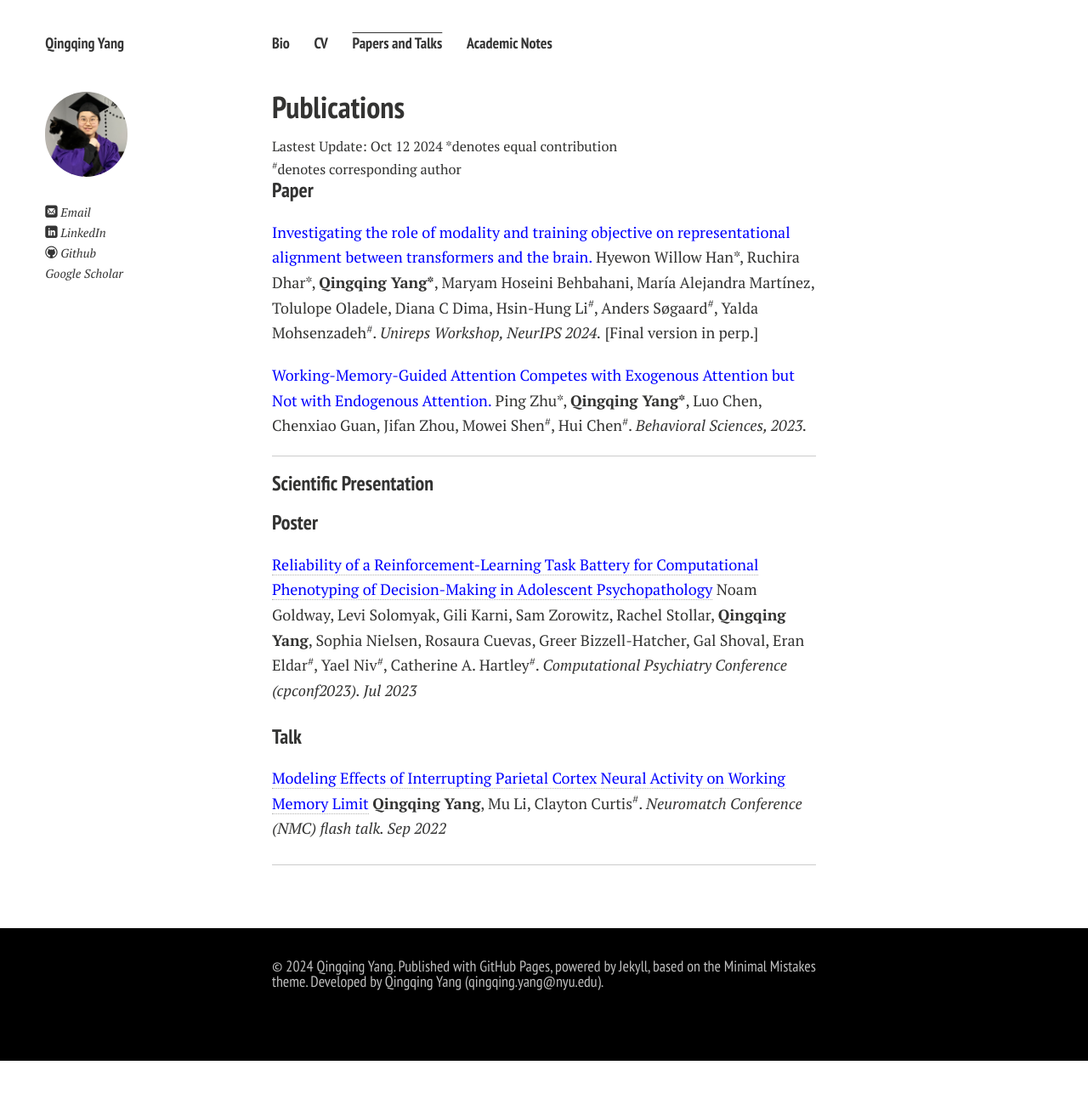
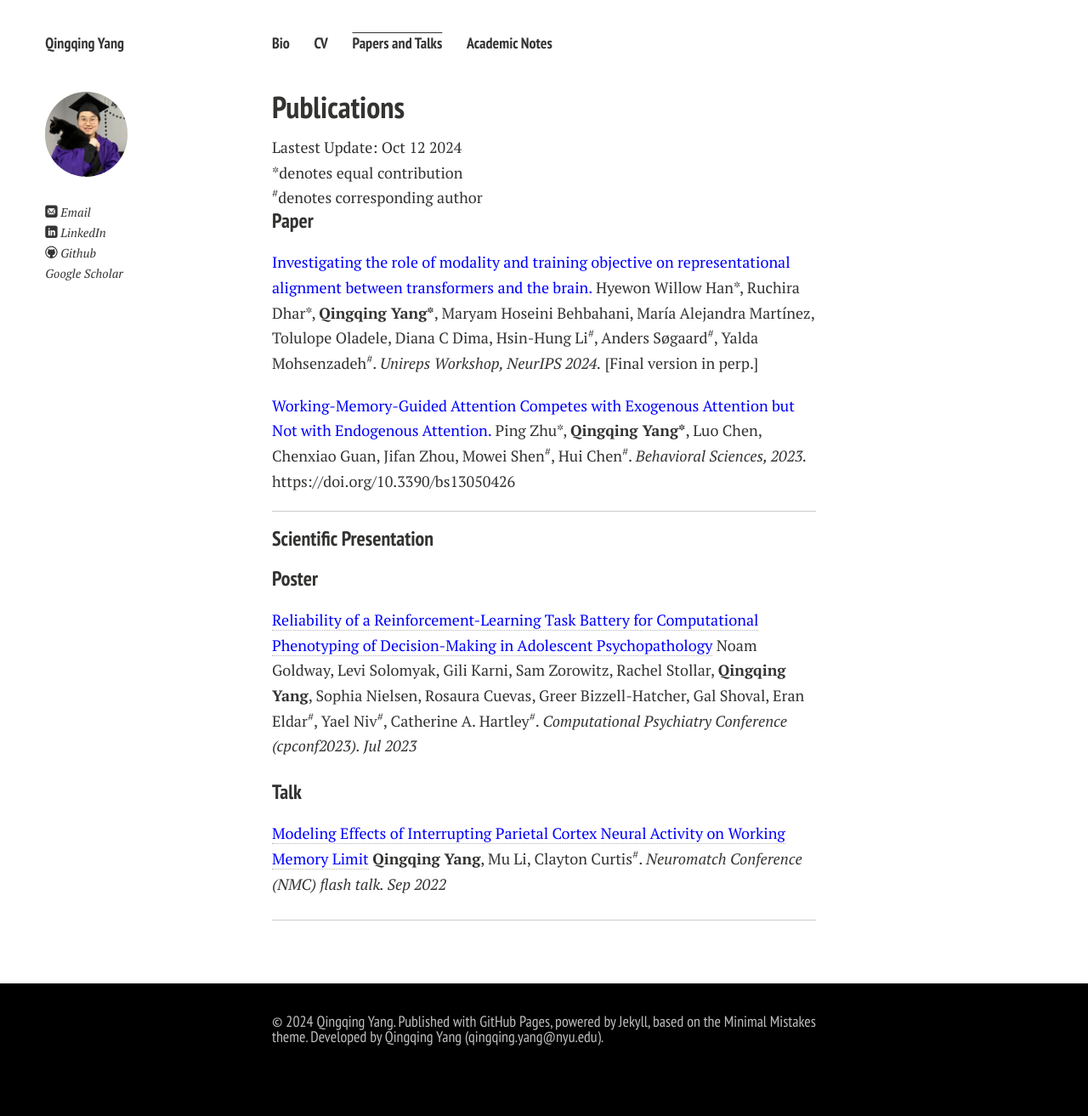
Before and after one commit to Qingqing-Yang-177/Qingqing-Yang-177.github.io, a Jekyll site: the page built from publications.md, in a window 1280 px wide. Shown: the whole page at 85% size. Built offline with Jekyll 4.4.1, drawn with Linux system fonts in a browser that asks for light colours; nearby versions of some CDN libraries; comment, search, counter and statistics services are not loaded; a style sheet for code colours, icons or effects is not loaded; before the commit the page ends 1248 px from its top, so only the background shows below that.

Commit message:
Update publications.md

```diff
--- a/publications.md
+++ b/publications.md
@@ -6,8 +6,8 @@ title: Publications
 
 ## Publications
 
-<div style="margin: 0; font-size: 0.9em;">
-  Lastest Update: Oct 12 2024
+<div style="margin: 0; font-size: 1em;">
+  Lastest Update: Oct 12 2024<br>
   *denotes equal contribution<br>
   <sup>#</sup>denotes corresponding author
 </div>
@@ -19,7 +19,7 @@ title: Publications
 </div>
 
 <div style="margin: 0; margin-bottom: 20px;">
-  <a href="https://www.mdpi.com/2076-328X/13/5/426" style="color: blue;">Working-Memory-Guided Attention Competes with Exogenous Attention but Not with Endogenous Attention.</a> Ping Zhu*, <strong>Qingqing Yang*</strong>, Luo Chen, Chenxiao Guan, Jifan Zhou, Mowei Shen<sup>#</sup>, Hui Chen<sup>#</sup>. <em>Behavioral Sciences, 2023.</em>
+  <a href="https://www.mdpi.com/2076-328X/13/5/426" style="color: blue;">Working-Memory-Guided Attention Competes with Exogenous Attention but Not with Endogenous Attention.</a> Ping Zhu*, <strong>Qingqing Yang*</strong>, Luo Chen, Chenxiao Guan, Jifan Zhou, Mowei Shen<sup>#</sup>, Hui Chen<sup>#</sup>. <em>Behavioral Sciences, 2023.</em> https://doi.org/10.3390/bs13050426
 </div>
 
 ---
```
